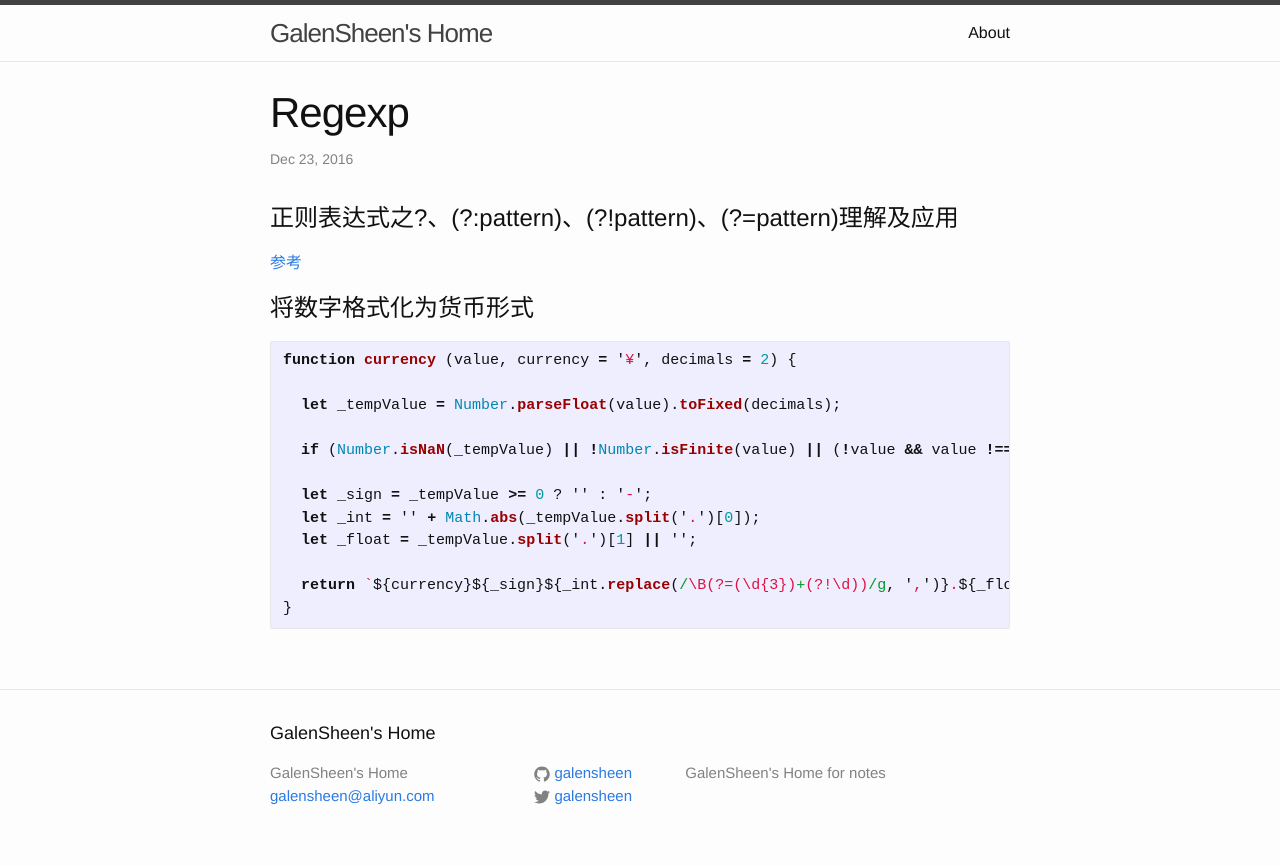
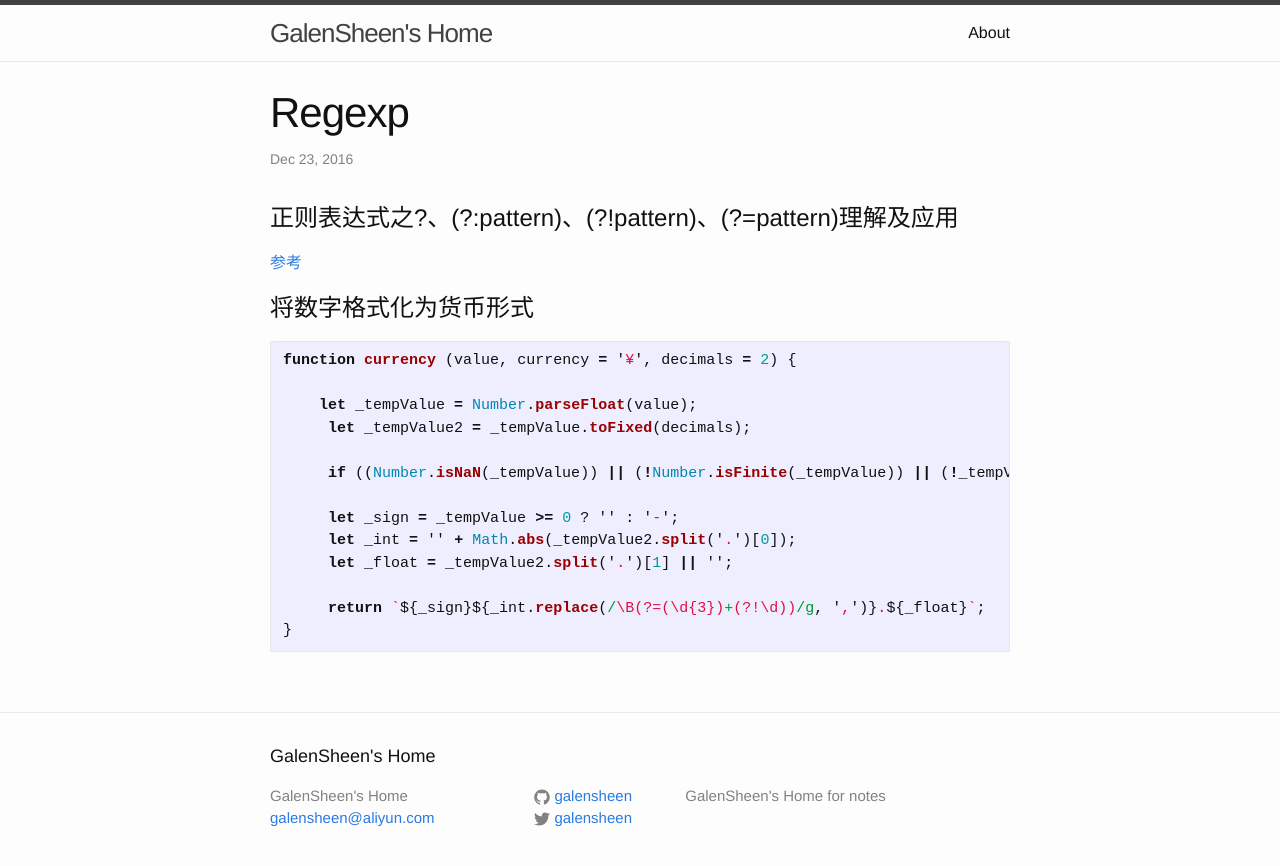
Before and after one commit to galensheen/galensheen.github.io, a Jekyll site: the page built from _posts/RegExp/2016-12-23-regexp.md, in a window 1280 px wide. Shown: the top 866 px of the page. Built offline with Jekyll 4.4.1, drawn with Linux system fonts in a browser that asks for light colours; our own code applies the rules of GitHub Pages for plain Markdown files.

Commit message:
update regexp

````diff
--- a/_posts/RegExp/2016-12-23-regexp.md
+++ b/_posts/RegExp/2016-12-23-regexp.md
@@ -5,14 +5,15 @@
 ```javascript
 function currency (value, currency = '¥', decimals = 2) {
 
-  let _tempValue = Number.parseFloat(value).toFixed(decimals);
+    let _tempValue = Number.parseFloat(value);
+     let _tempValue2 = _tempValue.toFixed(decimals);
 
-  if (Number.isNaN(_tempValue) || !Number.isFinite(value) || (!value && value !== 0)) return '';
+     if ((Number.isNaN(_tempValue)) || (!Number.isFinite(_tempValue)) || (!_tempValue && _tempValue !== 0)) return '-';
 
-  let _sign = _tempValue >= 0 ? '' : '-';
-  let _int = '' + Math.abs(_tempValue.split('.')[0]);
-  let _float = _tempValue.split('.')[1] || '';
+     let _sign = _tempValue >= 0 ? '' : '-';
+     let _int = '' + Math.abs(_tempValue2.split('.')[0]);
+     let _float = _tempValue2.split('.')[1] || '';
 
-  return `${currency}${_sign}${_int.replace(/\B(?=(\d{3})+(?!\d))/g, ',')}.${_float}`;
+     return `${_sign}${_int.replace(/\B(?=(\d{3})+(?!\d))/g, ',')}.${_float}`;
 }
 ```
````
